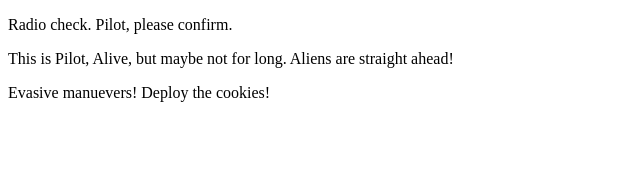
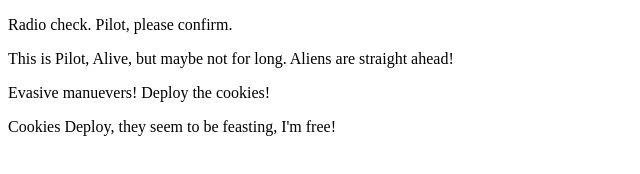
Before and after one commit to EmKJ/Flip-Clock, a plain HTML site: page index.html in a window 1280 px wide. Shown: the whole page, without its empty margins (0-640 px from the left). Drawn offline with Linux system fonts and the light colour scheme.

Commit message:
I'm Free

```diff
--- a/index.html
+++ b/index.html
@@ -6,5 +6,6 @@
       This is Pilot, Alive, but maybe not for long. Aliens are straight ahead!
     </p>
     <p>Evasive manuevers! Deploy the cookies!</p>
+    <p>Cookies Deploy, they seem to be feasting, I'm free!</p>
   </body>
 </html>
```
